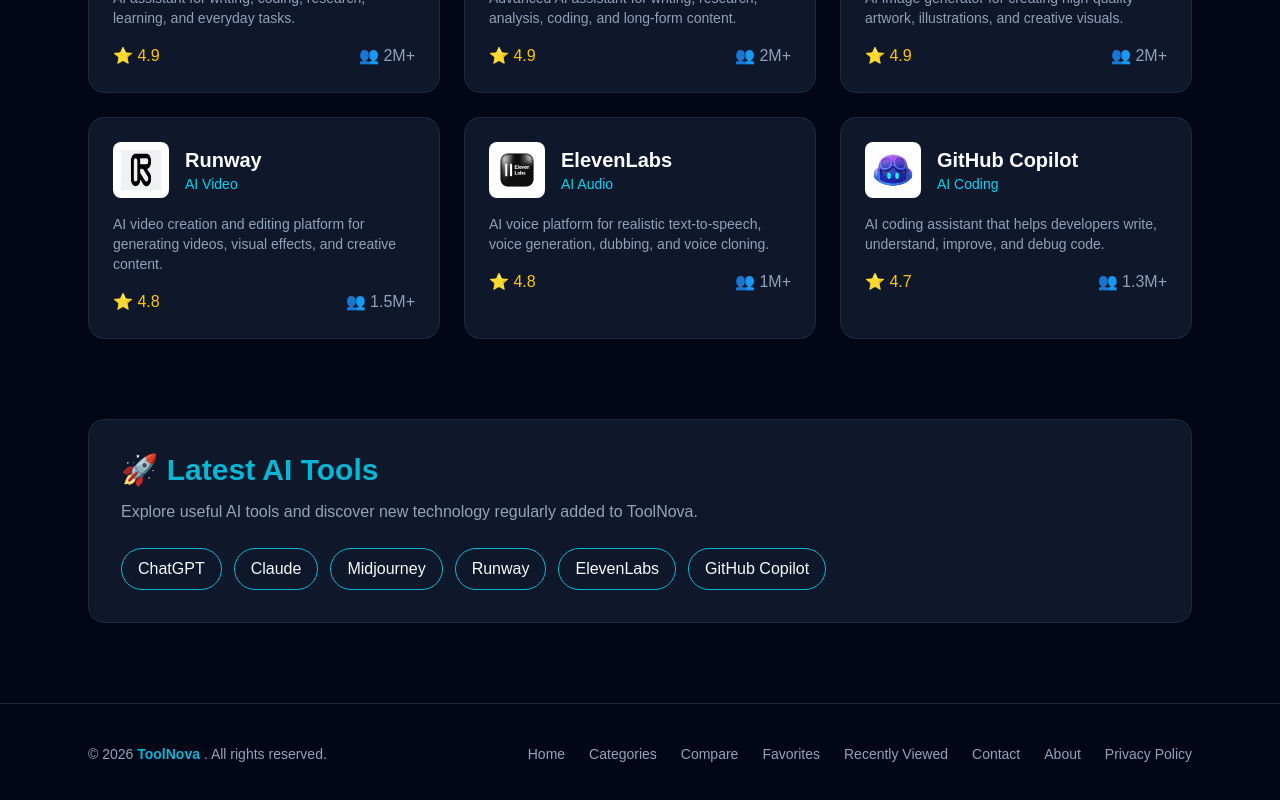
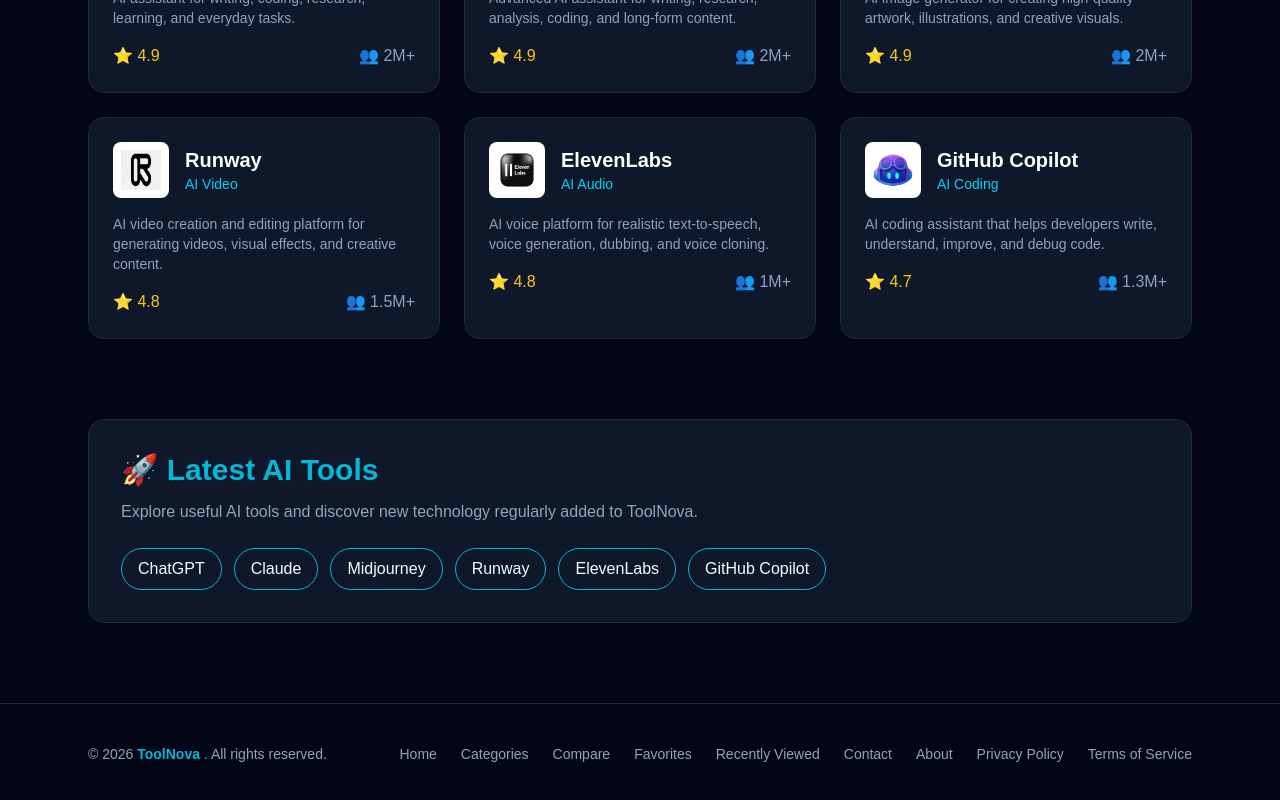
Before and after one commit to usstory33-glitch/toolnova, a Next.js app: page / in a window 1280 px wide. Shown: the part 2867-3667 px from the top of the page. Built offline with nearby package versions, Linux system fonts and the light colour scheme.

Commit message:
Add Terms link to footer

```diff
--- a/app/components/Footer.tsx
+++ b/app/components/Footer.tsx
@@ -81,6 +81,12 @@
           >
             Privacy Policy
           </Link>
+        <Link
+  href="/terms"
+  className="transition hover:text-cyan-400"
+>
+  Terms of Service
+</Link>
         </div>
 
       </div>
```
